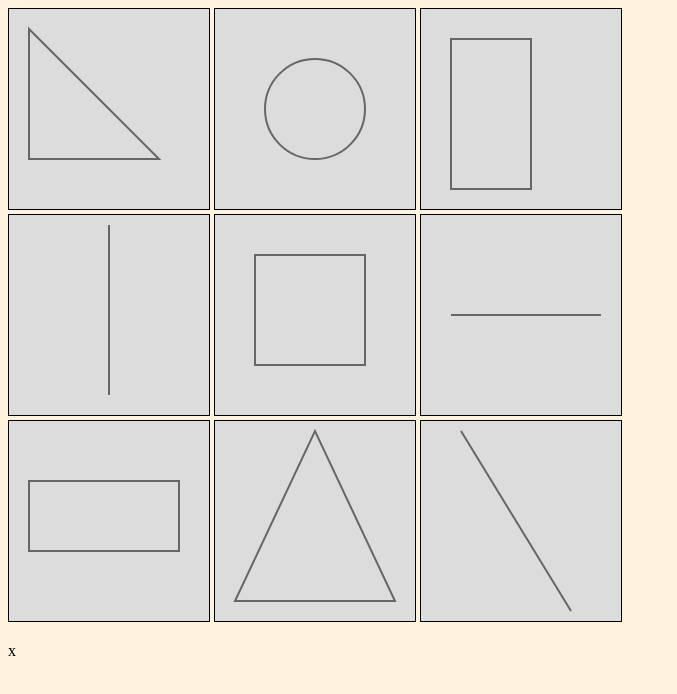
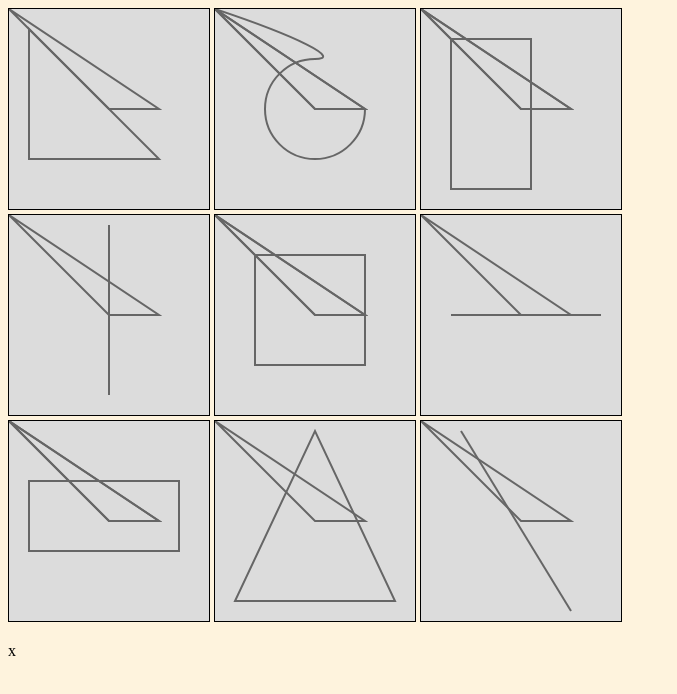
Before and after one commit to marskib/Figury-js, a plain HTML site: page index.html in a window 1280 px wide. Shown: the whole page, without its empty margins (0-677 px from the left). Drawn offline with Linux system fonts and the light colour scheme.

Commit message:
pierwsze sukcesy...

```diff
--- a/figury.js
+++ b/figury.js
@@ -1,3 +1,28 @@
+"use strict";
+
+let kanwy = Array.from(document.querySelectorAll('canvas'));
+let ctxy = []; //contexty odpowiadajace kanwom
+
+
+
+let handleKlikOnKanwa = function (event) {
+    console.log("aaaaaaaaaaaa");
+    event.target.getContext("2d").fillRect(10,10,100,100);
+
+}
+
+
+kanwy.forEach(kanwa=>kanwa.onclick=handleKlikOnKanwa);
+
+//wypelnienie tablicy kontextow ctxy:
+kanwy.forEach(kanwa=>ctxy.push(kanwa.getContext("2d")));
+
+//rysowanie testowe - wywalic....
+ctxy.forEach(elem=>rysujTrojkat(elem, 0,0, 100,100, 150,100));
+
+
+
+
 function rysujTrojkat(ctx, x1,y1, x2,y2, x3,y3) {
     ctx.beginPath();
     ctx.moveTo(x1,y1);
@@ -20,6 +45,7 @@ function rysujLinie(ctx, x1,y1, x2,y2) {
     ctx.strokeStyle = '#666666';
     ctx.stroke();
 }
+
 
 window.onload=function() {
     //Rysowanie:
@@ -95,23 +121,4 @@ window.onload=function() {
     ctx = canvasElement.getContext("2d");
     rysujLinie(ctx, 40,10, 150,190);
 
-
-
-
-
-
-    //ctx.beginPath();
-    // ctx.moveTo(20, 20);
-    // ctx.lineTo(20, 150);
-    // ctx.lineTo(150, 150);
-    // ctx.lineTo(150, 20);
-    // ctx.closePath();
-
-    //ctx.fillRect(10,10,100,100);
-    //ctx.fill;
-
-
-
-
-
   }
--- a/style.css
+++ b/style.css
@@ -5,4 +5,5 @@ body {
 canvas {
     border: 1px black solid;
     background-color: gainsboro;
+    cursor: pointer;
 }
```
